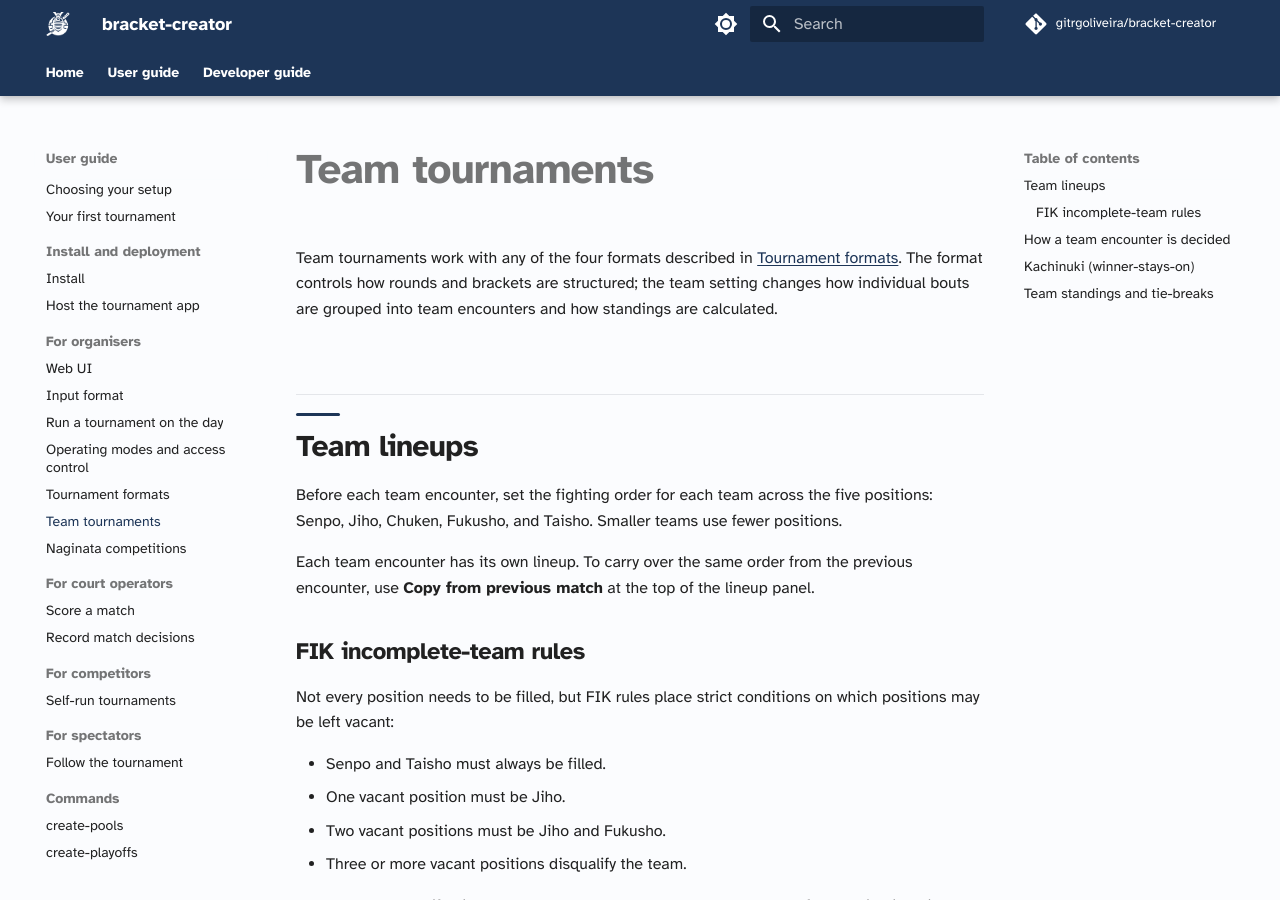
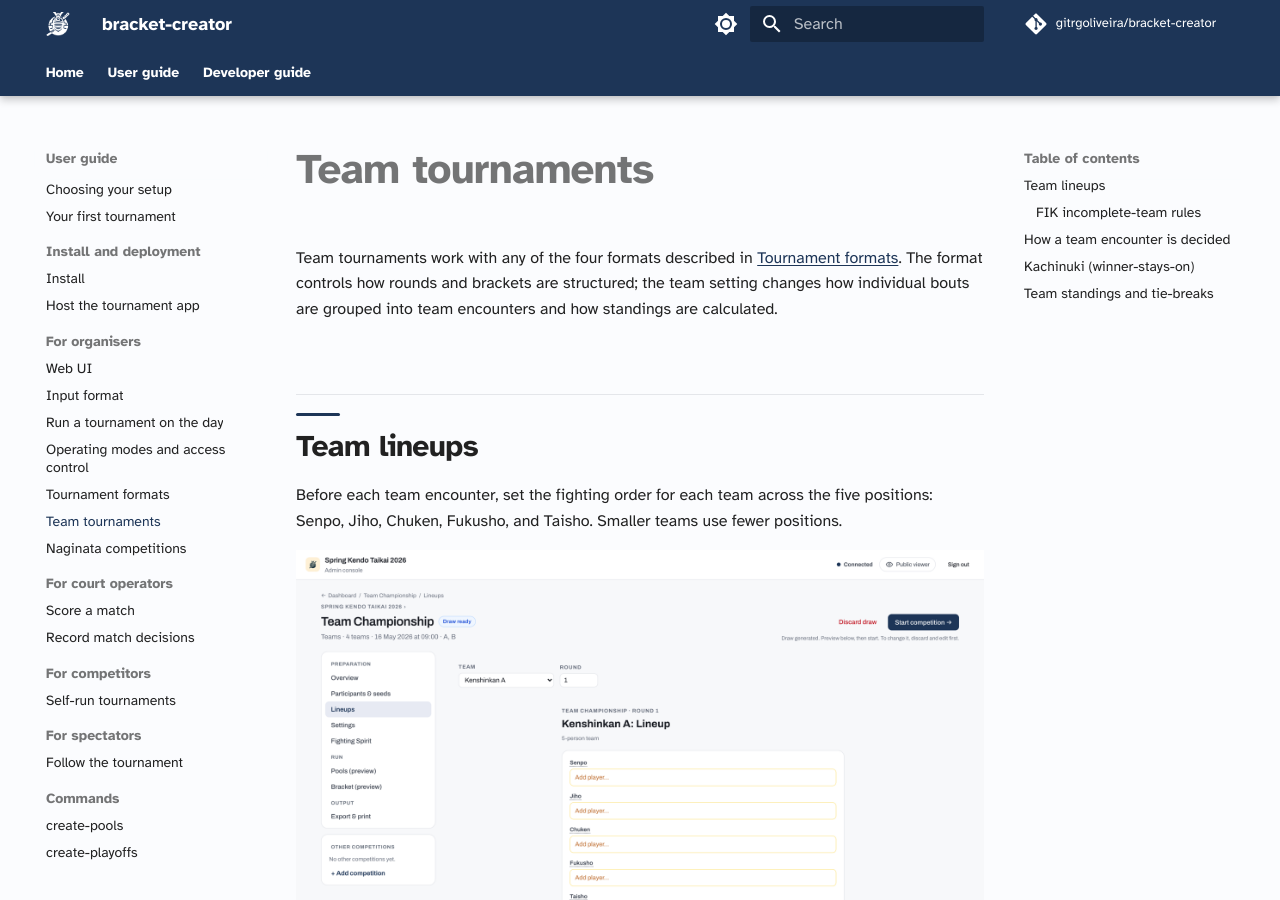
Before and after one commit to gitrgoliveira/bracket-creator, an MkDocs documentation site: the page built from docs/user-guide/organisers/team-tournaments.md, in a window 1280 px wide and 900 px high. Built offline with MkDocs 1.6.1 and Material for MkDocs 9.7.7, drawn with Linux system fonts in a browser that asks for light colours; comment, search, counter and statistics services are not loaded.

Commit message:
docs: add team lineup screenshot
team-tournaments.md "Team lineups": the Lineups tab showing the team and
round selectors and a name field for each of the five FIK positions
(Senpo, Jiho, Chuken, Fukusho, Taisho). Verified the adjacent "Copy from
previous match" reference against admin_schedule_lineup.jsx.

Co-Authored-By: Claude Opus 4.8 <noreply@anthropic.com>

```diff
--- a/docs/user-guide/organisers/team-tournaments.md
+++ b/docs/user-guide/organisers/team-tournaments.md
@@ -5,6 +5,8 @@ Team tournaments work with any of the four formats described in [Tournament form
 ## Team lineups
 
 Before each team encounter, set the fighting order for each team across the five positions: Senpo, Jiho, Chuken, Fukusho, and Taisho. Smaller teams use fewer positions.
+
+![The Lineups tab: a team and round selector, with a name field for each of the five positions (Senpo, Jiho, Chuken, Fukusho, Taisho) and a Save lineup button.](../../screenshots/team-lineup.png)
 
 Each team encounter has its own lineup. To carry over the same order from the previous encounter, use **Copy from previous match** at the top of the lineup panel.
 
```
Also changed, not shown: docs/screenshots/team-lineup.png (added).
